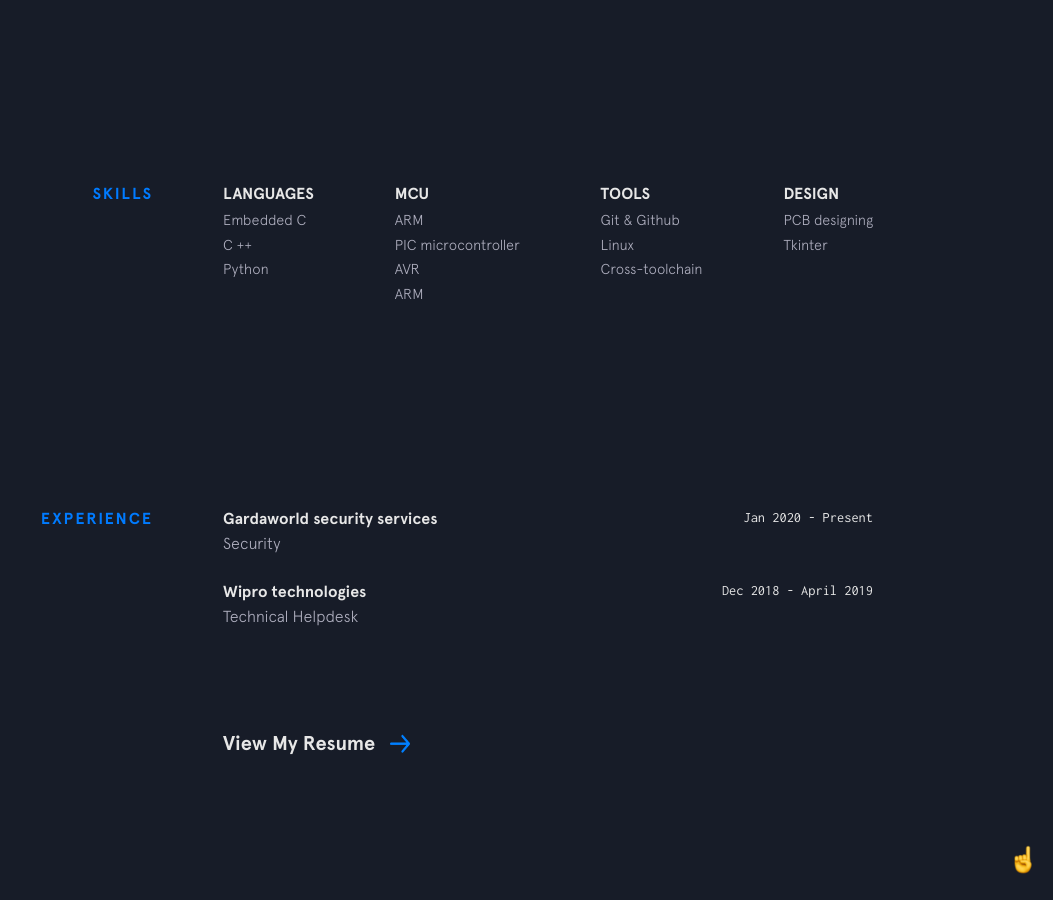
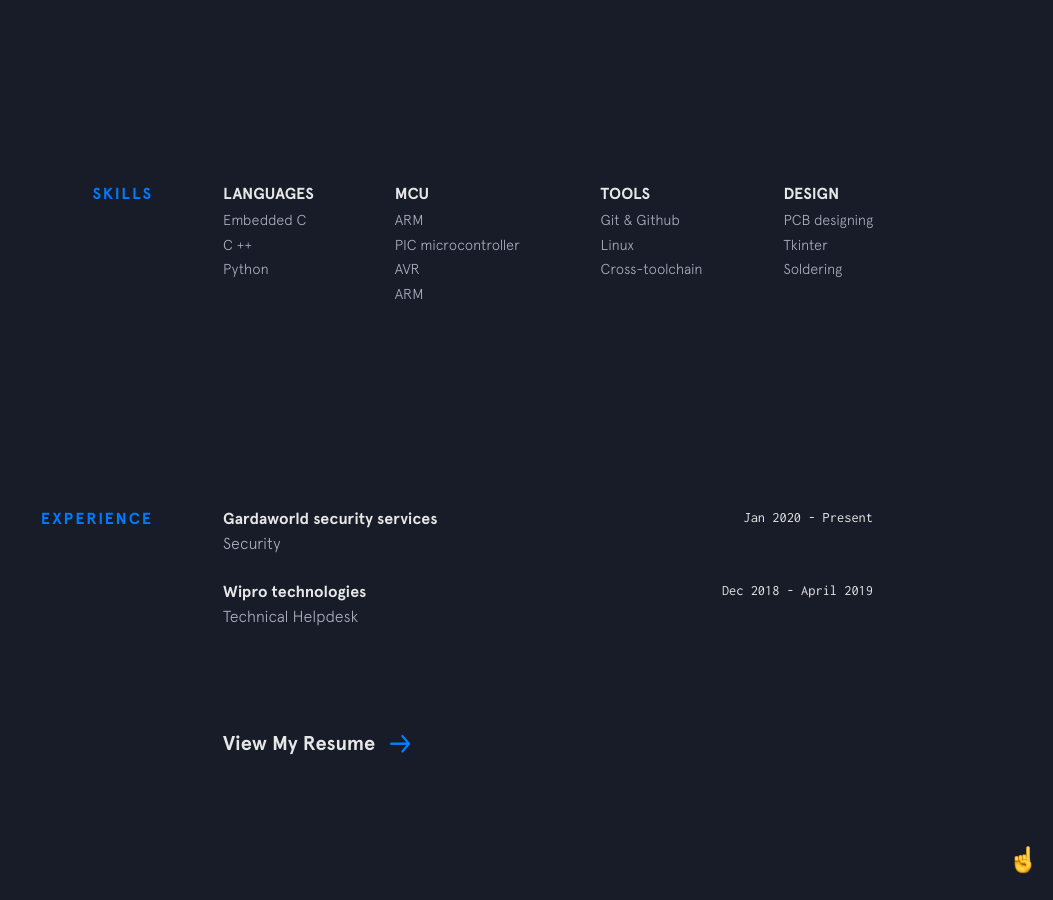
Before and after one commit to gov466/gov466.github.io, a Jekyll site: the page built from index.html, in a window 1280 px wide and 900 px high, scrolled down 1336 px. Shown: the whole window, without its empty margins (227-1280 px from the left). Built offline with Jekyll 4.4.1, drawn with Linux system fonts in a browser that asks for light colours; nearby versions of some CDN libraries.

Commit message:
Update skills.yml

```diff
--- a/_data/skills.yml
+++ b/_data/skills.yml
@@ -18,3 +18,4 @@ tools:
 design:
   - item: PCB designing
   - item: Tkinter
+  - item: Soldering
```
